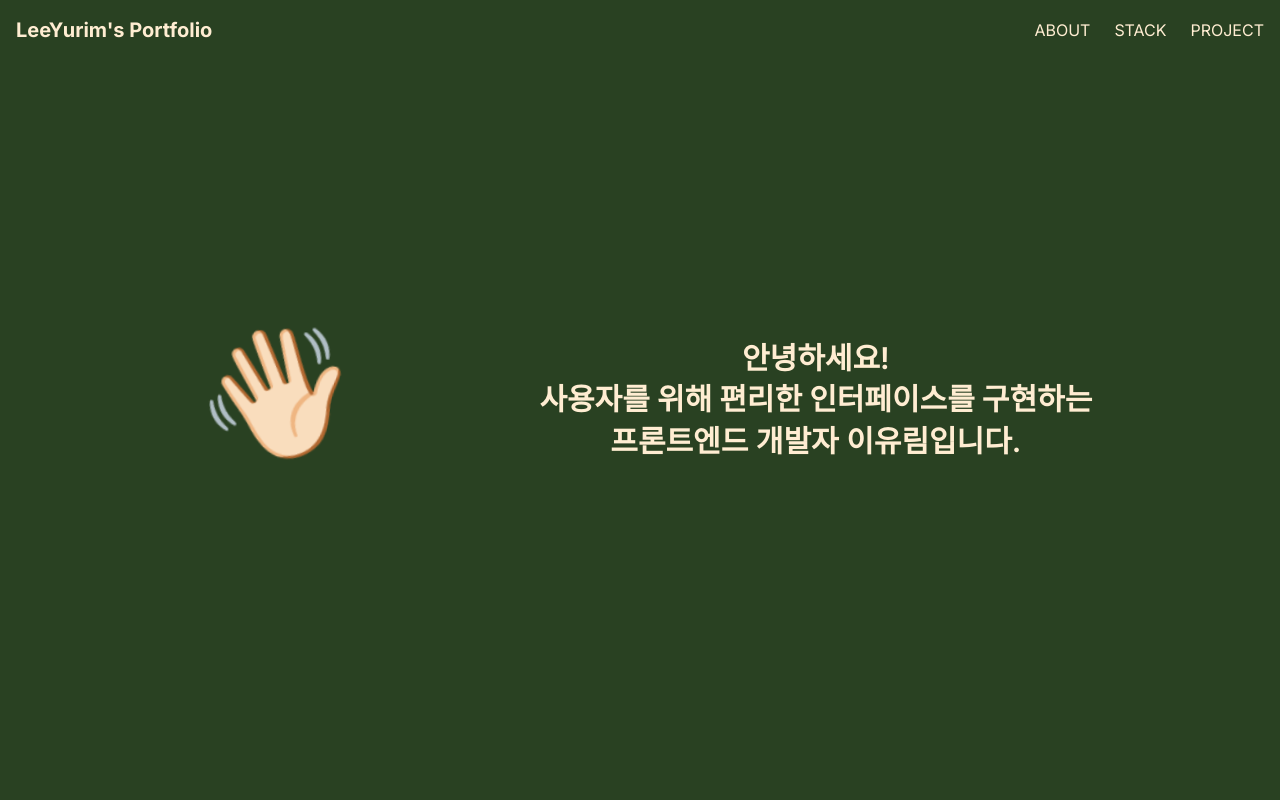
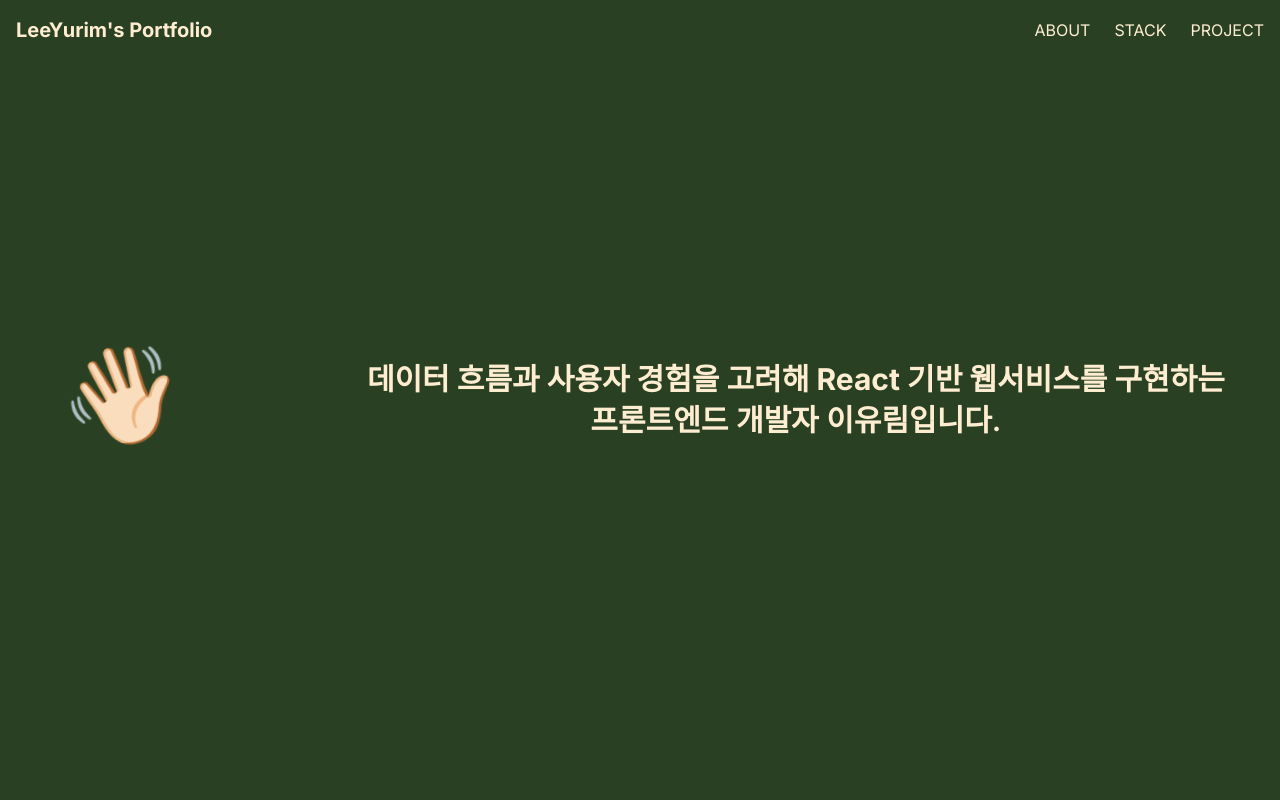
Before and after one commit to yurim1205/yurim_portfolio, a React (Vite) app in the folder yurim-portfolio/: page / in a window 1280 px wide. Shown: the top 800 px of the page. Built offline with nearby package versions, Linux system fonts and the light colour scheme; a web font is replaced by a local one.

Commit message:
fix: 메인 문구 수정

```diff
--- a/yurim-portfolio/src/components/intro/handIcon.jsx
+++ b/yurim-portfolio/src/components/intro/handIcon.jsx
@@ -8,7 +8,7 @@ function HandIcon() {
             animate={{ opacity: 1, scale: 1 }}
             transition={{ type: 'spring', visualDuration: 0.6, bounce: 0.6 }}
         >
-            <div className="origin-bottom-right animate-wiggle text-9xl">👋🏻</div>
+            <div className="origin-bottom-right animate-wiggle text-8xl">👋🏻</div>
         </motion.div>
     );
 }
--- a/yurim-portfolio/src/components/intro/introText.jsx
+++ b/yurim-portfolio/src/components/intro/introText.jsx
@@ -3,14 +3,12 @@ import React from "react";
 function IntroText() {
     return (
         <h1 className="text-center text-3xl font-semibold foldable:text-3xl tablet:text-end tablet:text-4xl [&>p]:leading-snug">
-            <p>안녕하세요!</p>
             <p className="text-text">
                 <span className="inline-block font-bold">
-                    사용자를 위해
+                    데이터 흐름과 사용자 경험을 고려해
                 </span>
                 <span className="inline-block">
-                    <span className="font-bold">&nbsp;편리한 인터페이스를 구현</span>
-                    하는
+                    <span className="font-bold">&nbsp;React 기반 웹서비스를 구현하는</span>
                 </span>
             </p>
             <p>
```
